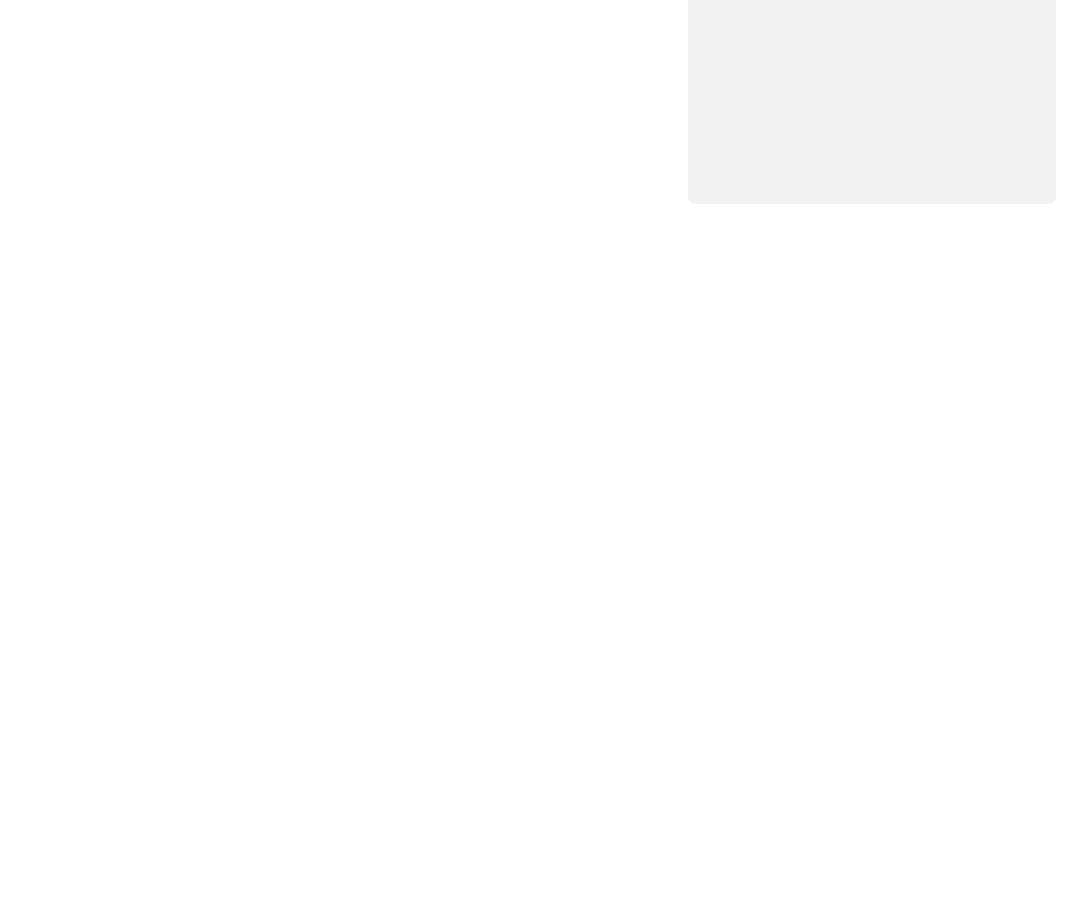
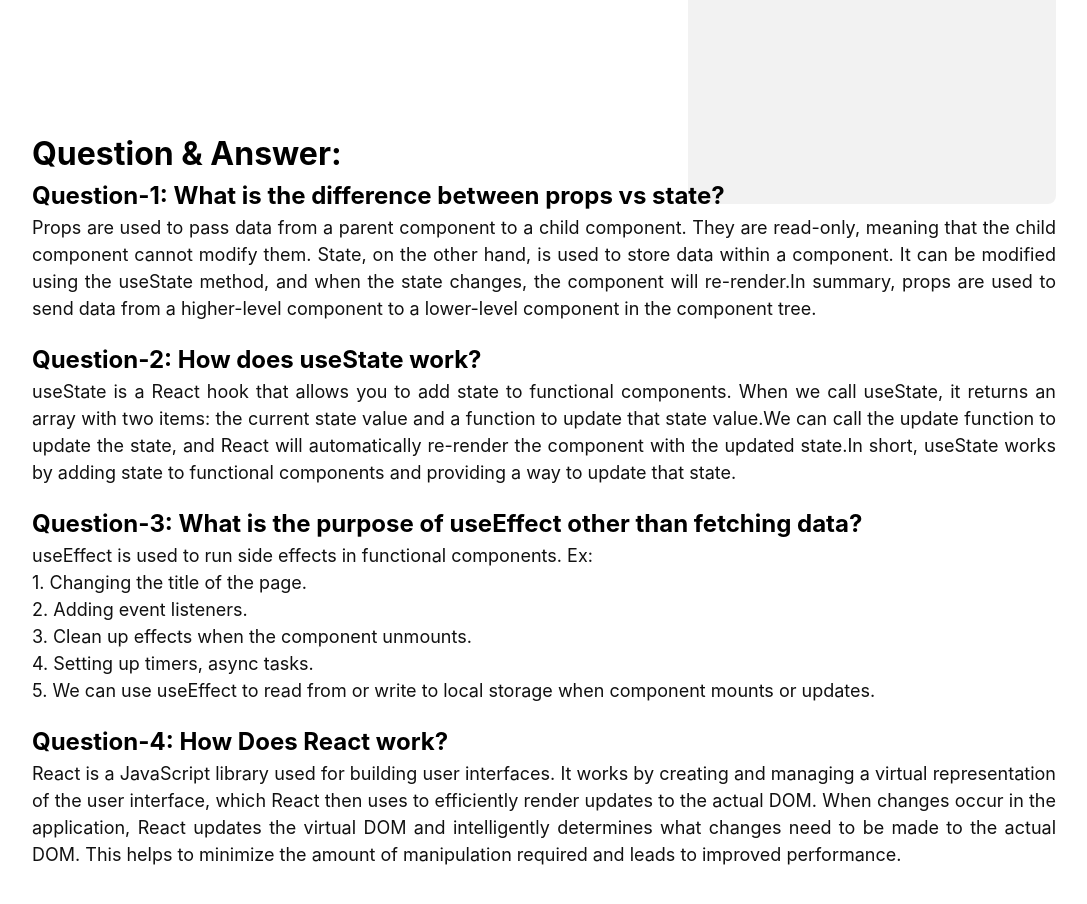
Before and after one commit to mehedi9868/knowledge-corner, a React (Vite) app: page / in a window 1280 px wide. Shown: the part 3461-4365 px from the top of the page, without its empty margins (96-1183 px from the left). Before the commit the page ends 3665 px from the top, so only its background shows below. Built offline with nearby package versions, Linux system fonts and the light colour scheme.

Commit message:
question answer added

```diff
--- a/src/App.jsx
+++ b/src/App.jsx
@@ -4,6 +4,7 @@ import React from 'react';
 import Header from './components/Header/Header';
 import '../src/App.css';
 import Home from './components/Home/Home';
+import QuestionAnswer from './components/QuestionAnswer/QuestionAnswer';
 
 const App = () => {
   return (
@@ -11,6 +12,7 @@ const App = () => {
       <Header></Header>
       <Home></Home>
       <ToastContainer></ToastContainer>
+      <QuestionAnswer></QuestionAnswer>
     </div>
   );
 };
--- /dev/null
+++ b/src/components/QuestionAnswer/QuestionAnswer.css
@@ -0,0 +1,17 @@
+.question-container {
+    width: 100%;
+    height: 100%;
+    margin: 100px 0;
+}
+
+.q-container {
+    margin-bottom: 20px;
+}
+
+.q-container p {
+    font-style: normal;
+    font-weight: 400;
+    font-size: 18px;
+    color: #111111;
+    text-align: justify;
+}
--- /dev/null
+++ b/src/components/QuestionAnswer/QuestionAnswer.jsx
@@ -0,0 +1,42 @@
+import React from 'react';
+import './QuestionAnswer.css';
+const QuestionAnswer = () => {
+    return (
+        <div className='question-container'>
+            <h1>Question & Answer:</h1>
+            <div className='q-container'>
+                <h2>Question-1: What is the difference between props vs state?</h2>
+                <p>
+                    Props are used to pass data from a parent component to a child component. They are read-only, meaning that the child component cannot modify them. State, on the other hand, is used to store data within a component. It can be modified using the useState method, and when the state changes, the component will re-render.In summary, props are used to send data from a higher-level component to a lower-level component in the component tree.
+                </p>
+            </div>
+            <div className='q-container'>
+                <h2>Question-2: How does useState work?</h2>
+                <p>
+                    useState is a React hook that allows you to add state to functional components.
+                    When we call useState, it returns an array with two items: the current state value and a function to update that state value.We can call the update function to update the state, and React will automatically re-render the component with the updated state.In short, useState works by adding state to functional components and providing a way to update that state.
+                </p>
+            </div>
+            <div className='q-container'>
+                <h2>Question-3: What is the purpose of useEffect other than fetching data?</h2>
+                <p>
+                    useEffect is used to run side effects in functional components.
+                    Ex: <br />
+                    1. Changing the title of the page.<br />
+                    2. Adding event listeners. <br />
+                    3. Clean up effects when the component unmounts. <br />
+                    4. Setting up timers, async tasks. <br />
+                    5. We can use useEffect to read from or write to local storage when component mounts or updates.
+                </p>
+            </div>
+            <div className='q-container'>
+                <h2>Question-4: How Does React work?</h2>
+                <p>
+                    React is a JavaScript library used for building user interfaces. It works by creating and managing a virtual representation of the user interface, which React then uses to efficiently render updates to the actual DOM. When changes occur in the application, React updates the virtual DOM and intelligently determines what changes need to be made to the actual DOM. This helps to minimize the amount of manipulation required and leads to improved performance.
+                </p>
+            </div>
+        </div >
+    );
+};
+
+export default QuestionAnswer;
```
